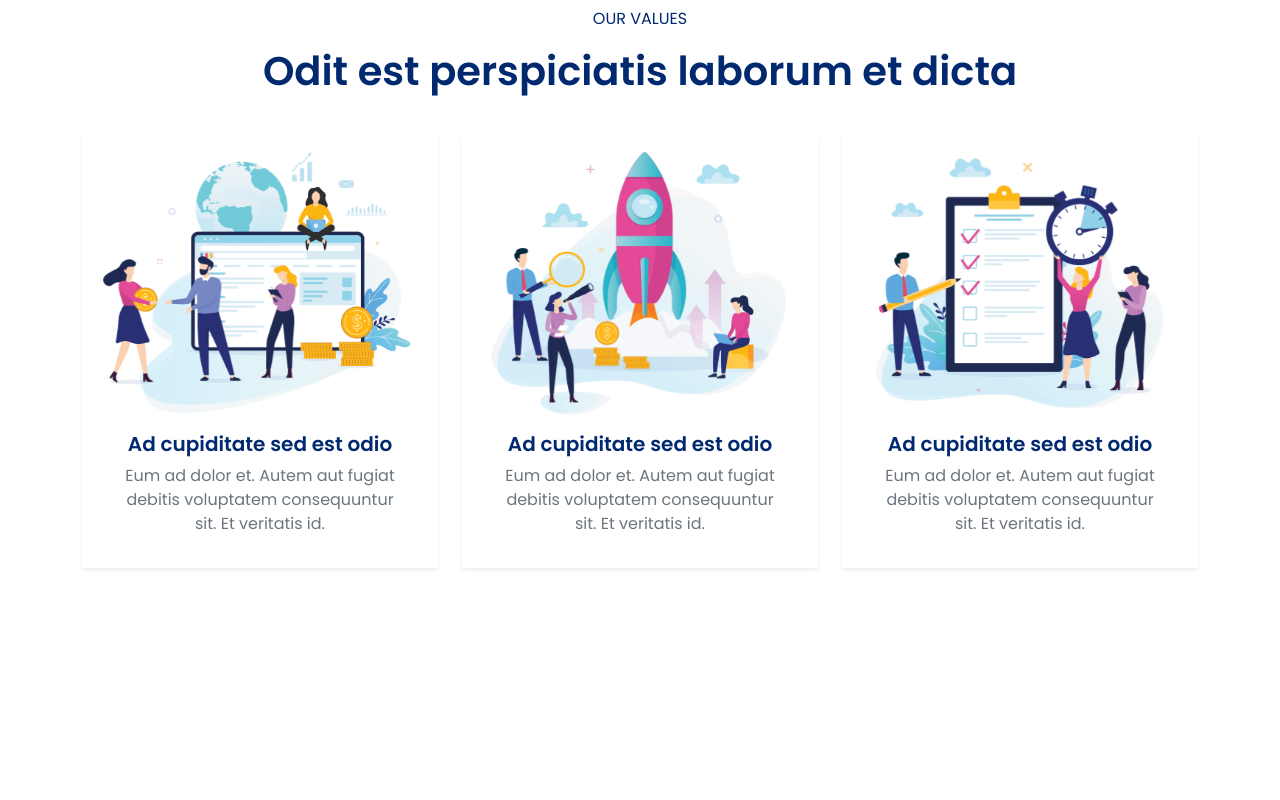
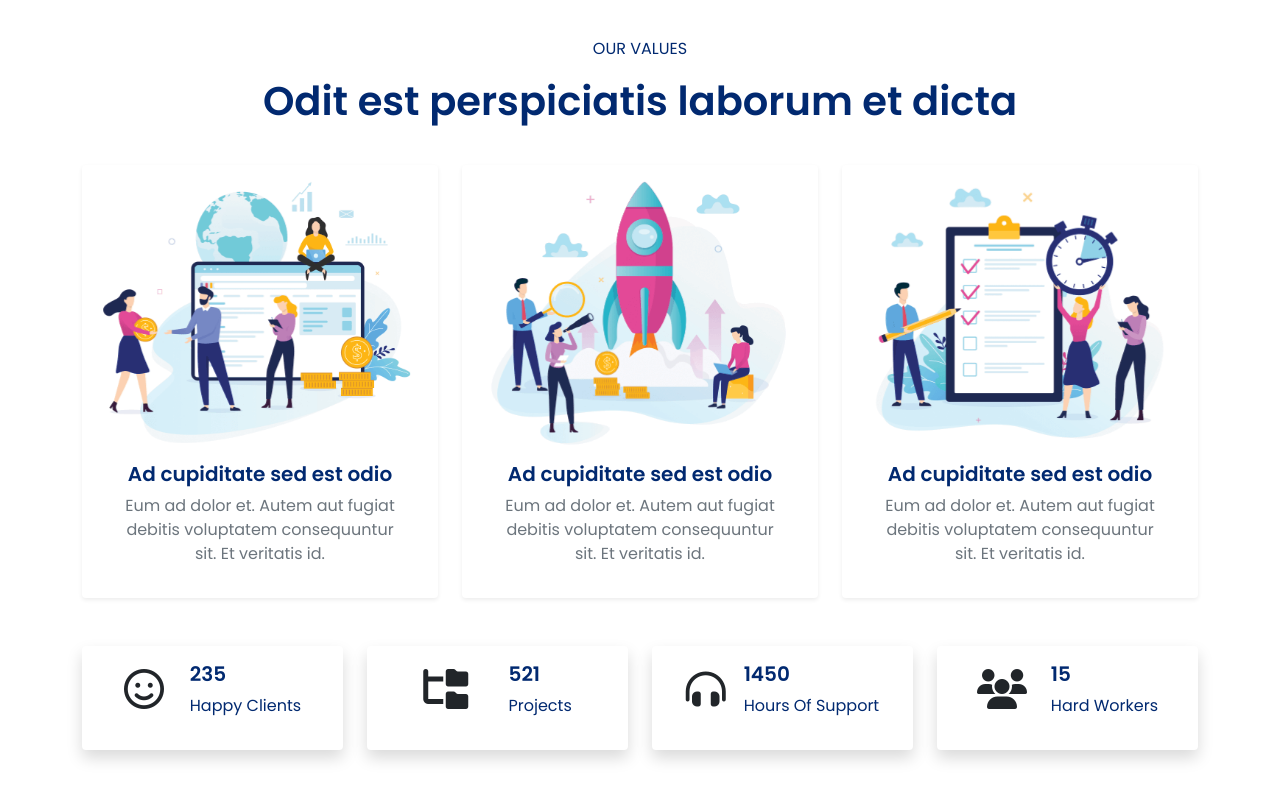
Before and after one commit to Suprio-Das/Flexstart, a plain HTML site: page index.html in a window 1280 px wide. Shown: the part 1052-1852 px from the top of the page. Before the commit the page ends 1668 px from the top, so only its background shows below. Drawn offline with nearby package versions, Linux system fonts and the light colour scheme.

Commit message:
Count Section added

```diff
--- a/index.html
+++ b/index.html
@@ -57,7 +57,7 @@
       <!-- navbar ends here -->
       <!-- hero section starts here -->
       <section class="container mt-2 mb-5 ">
-        <div class="row d-flex align-items-center justify-content-center ">
+        <div class="row d-flex align-items-center justify-content-center">
           <div class="col-md-6 order-1 ">
             <h1 class="fw-bold display-5 common-color lh-base ">We offer modern solutions for growing your business</h1>
             <h4 class="lh-base text-secondary  ">We are team of talented designers making websites with Bootstrap</h4>
@@ -121,6 +121,66 @@
           </div>
         </div>
       </section>
+      <!-- value section ends here -->
+      <!-- count section starts here -->
+      <section class="container mb-5 mt-5">
+        <div class="row">
+          <div class="col-sm-3">
+            <div class="card border-0 shadow ">
+              <div class="card-body d-flex justify-content-evenly align-content-center  align-items-center">
+                <div>
+                  <p><i class="fa-regular fa-face-smile fs-1"></i></p>
+                </div>
+                <div>
+                  <h5 class="common-color fw-bold ">235</h5>
+                  <p class="fs-6 fw-light common-color">Happy Clients</p>
+                </div>
+              </div>
+            </div>
+          </div>
+          <div class="col-sm-3">
+            <div class="card border-0 shadow ">
+              <div class="card-body d-flex justify-content-evenly align-content-center   align-items-center">
+                <div>
+                  <p><i class="fa-solid fa-folder-tree fs-1"></i></p>
+                </div>
+                <div>
+                  <h5 class="common-color fw-bold ">521</h5>
+                  <p class="fs-6 fw-light common-color">Projects</p>
+                </div>
+              </div>
+            </div>
+          </div>
+          <div class="col-sm-3">
+            <div class="card border-0 shadow ">
+              <div class="card-body d-flex justify-content-evenly align-content-center  align-items-center">
+                <div>
+                  <p><i class="fa-solid fa-headphones-simple fs-1"></i></p>
+                </div>
+                <div>
+                  <h5 class="common-color fw-bold ">1450</h5>
+                  <p class="fs-6 fw-light common-color">Hours Of Support</p>
+                </div>
+              </div>
+            </div>
+          </div>
+          <div class="col-sm-3">
+            <div class="card border-0 shadow ">
+              <div class="card-body d-flex justify-content-evenly align-content-center  align-items-center">
+                <div>
+                  <p><i class="fa-solid fa-users fs-1"></i></p>
+                </div>
+                <div>
+                  <h5 class="common-color fw-bold ">15</h5>
+                  <p class="fs-6 fw-light common-color">Hard Workers</p>
+                </div>
+              </div>
+            </div>
+          </div>
+        </div>
+      </section>
+    <!-- font awesome kit relation -->
+    <script src="https://kit.fontawesome.com/38dda128d3.js" crossorigin="anonymous"></script>
     <!-- bootstrap JS relation -->
     <script src="https://cdn.jsdelivr.net/npm/bootstrap@5.0.2/dist/js/bootstrap.bundle.min.js" integrity="sha384-MrcW6ZMFYlzcLA8Nl+NtUVF0sA7MsXsP1UyJoMp4YLEuNSfAP+JcXn/tWtIaxVXM" crossorigin="anonymous"></script>
 </body>
--- a/styles.css
+++ b/styles.css
@@ -6,6 +6,8 @@ body{
     font-family: 'Poppins', sans-serif !important;
     font-size: 18px !important;
     background-color: aliceblue;
+    margin: 0;
+    padding: 30px;
 }
 /* common color */
 .common-color{
@@ -42,3 +44,7 @@ body{
     box-shadow: rgba(240, 46, 170, 0.4) 5px 5px, rgba(240, 46, 170, 0.3) 10px 10px, rgba(240, 46, 170, 0.2) 15px 15px, rgba(240, 46, 170, 0.1) 20px 20px, rgba(240, 46, 170, 0.05) 25px 25px !important;
     transition-duration: 0.5s;
 }
+/* count section styles */
+.count-icons{
+    width: 30px;
+}
```
Also changed, not shown: Images/jumping-man.png (added).
